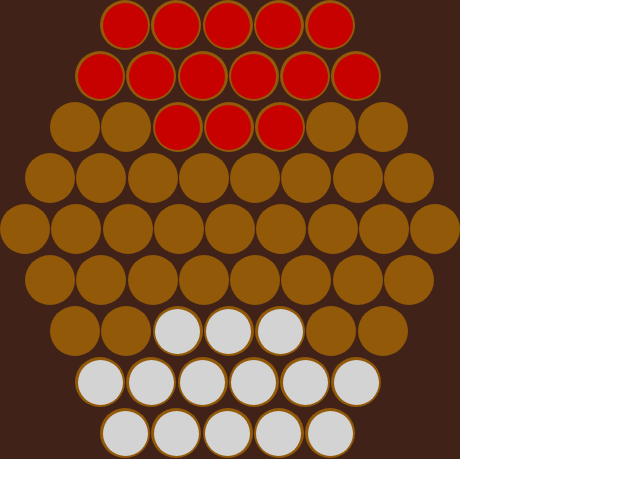
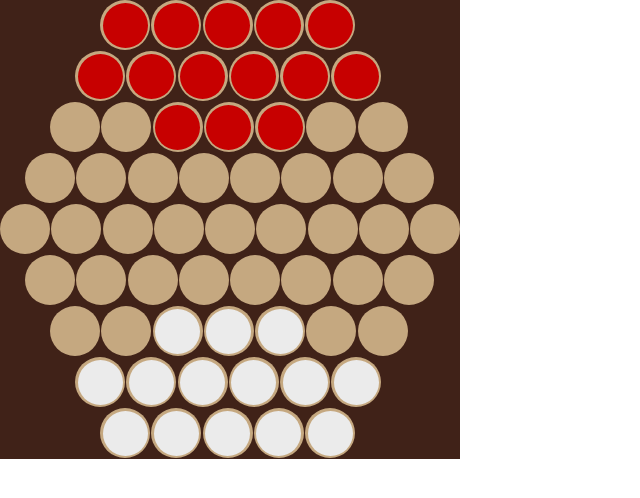
Before and after one commit to KodBilen42/ABALONE-PROJECT, a plain HTML site: page Board Css/Board.html in a window 1280 px wide. Shown: the whole page, without its empty margins (0-640 px from the left). Drawn offline with Linux system fonts and the light colour scheme.

Commit message:
color changes

```diff
--- a/Board Css/Board_style.css
+++ b/Board Css/Board_style.css
@@ -29,7 +29,7 @@ html{
     width: 10rem;
     height: 10rem;
     border-radius: 50%;
-    background-color: #925908;
+    background-color: #c5a880;
     display: inline-block;
     position: relative;
 }
@@ -62,7 +62,7 @@ html{
     width: 9rem;
     height: 9em;
     border-radius: 50%;
-    background-color: rgb(211, 211, 211);
+    background-color: rgb(235, 235, 235);
 }
 
 .white:hover{
```
